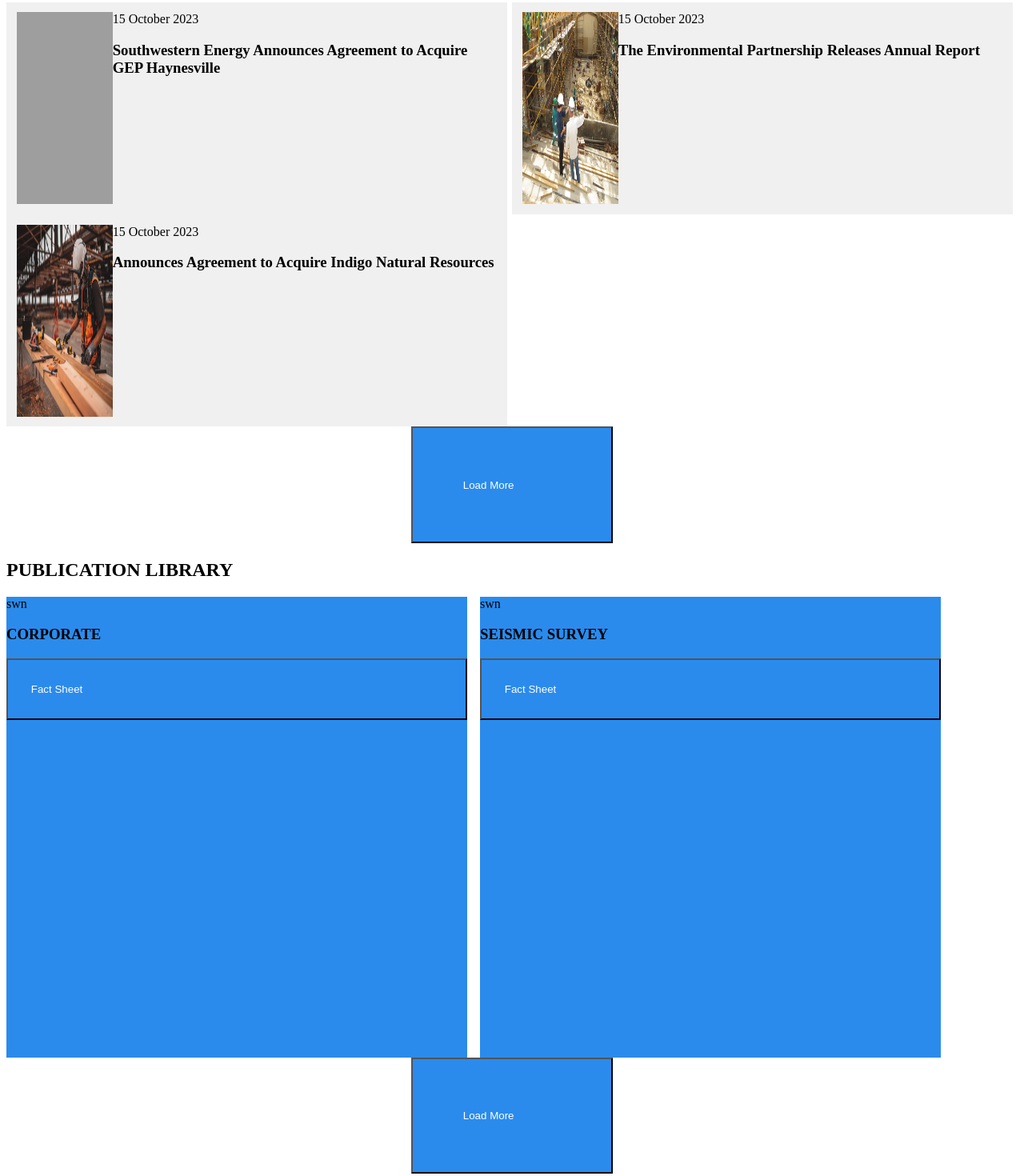
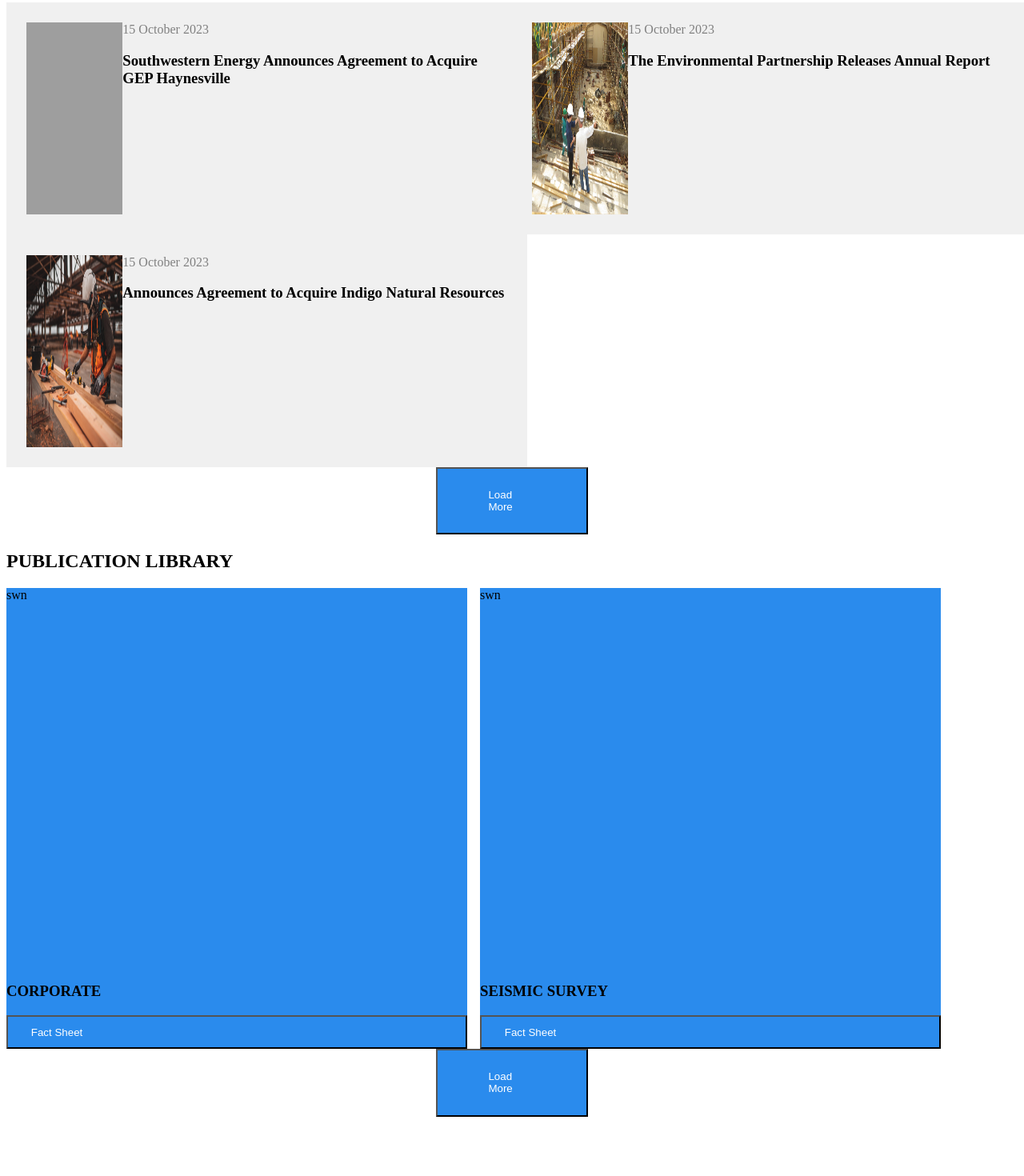
Before and after one commit to aistiscode/swn, a plain HTML site: page index.html in a window 1280 px wide. Shown: the part 106-1576 px from the top of the page at 80% size. After the commit the page ends 1510 px from the top, so only its background shows below. Drawn offline with Linux system fonts and the light colour scheme; grey boxes are pictures that could not be loaded.

Commit message:
adjusted some element's sizes

```diff
--- a/index.html
+++ b/index.html
@@ -47,13 +47,18 @@
             <div class="publications-container">
                 <div class="publication">
                     <div class="logo">swn</div>
-                    <h3>CORPORATE</h3>
-                    <button>Fact Sheet</button>
+                    <div class="publication-content">
+                        <h3>CORPORATE</h3>
+                        <button>Fact Sheet</button>
+                    </div>
+
                 </div>
                 <div class="publication">
                     <div class="logo">swn</div>
-                    <h3>SEISMIC SURVEY</h3>
-                    <button>Fact Sheet</button>
+                    <div class="publication-content">
+                        <h3>SEISMIC SURVEY</h3>
+                        <button>Fact Sheet</button>
+                    </div>
                 </div>
 
             </div>
--- a/style.css
+++ b/style.css
@@ -11,13 +11,15 @@ ul{
 button{
     display: block;
     width: 100%;
-    padding: 5%;
+    padding: 2% 5%;
     text-align: left;
     background-color: #2A8BED;
     color: white;
 }
 
-
+.article-date{
+    color: grey;
+}
 
 .publications{
     display: grid;
@@ -27,7 +29,7 @@ article{
     flex-direction: column;
     align-items: flex-start;
     width: 95%;
-    padding: 2%;
+    padding: 4%;
     background-color: #F0F0F0;
 }
 .article-info{
@@ -41,9 +43,13 @@ article{
  }
 .publications-container{
     display: flex;
+    flex-direction: column;
     gap: 1.25vw;
 }
  .publication{
+    display: flex;
+    flex-direction: column;
+    justify-content: space-between;
     background-color: #2A8BED;
     height: 45vw;
     width: 45vw;
@@ -71,11 +77,11 @@ article{
         grid-template-columns: 1fr 1fr;
     }
     .publications-container{
-
+        flex-direction: row;
     }
 
     .load-more-btn{
-        width: 20%;
+        width: 15%;
         margin: auto;
     }
 }
```
